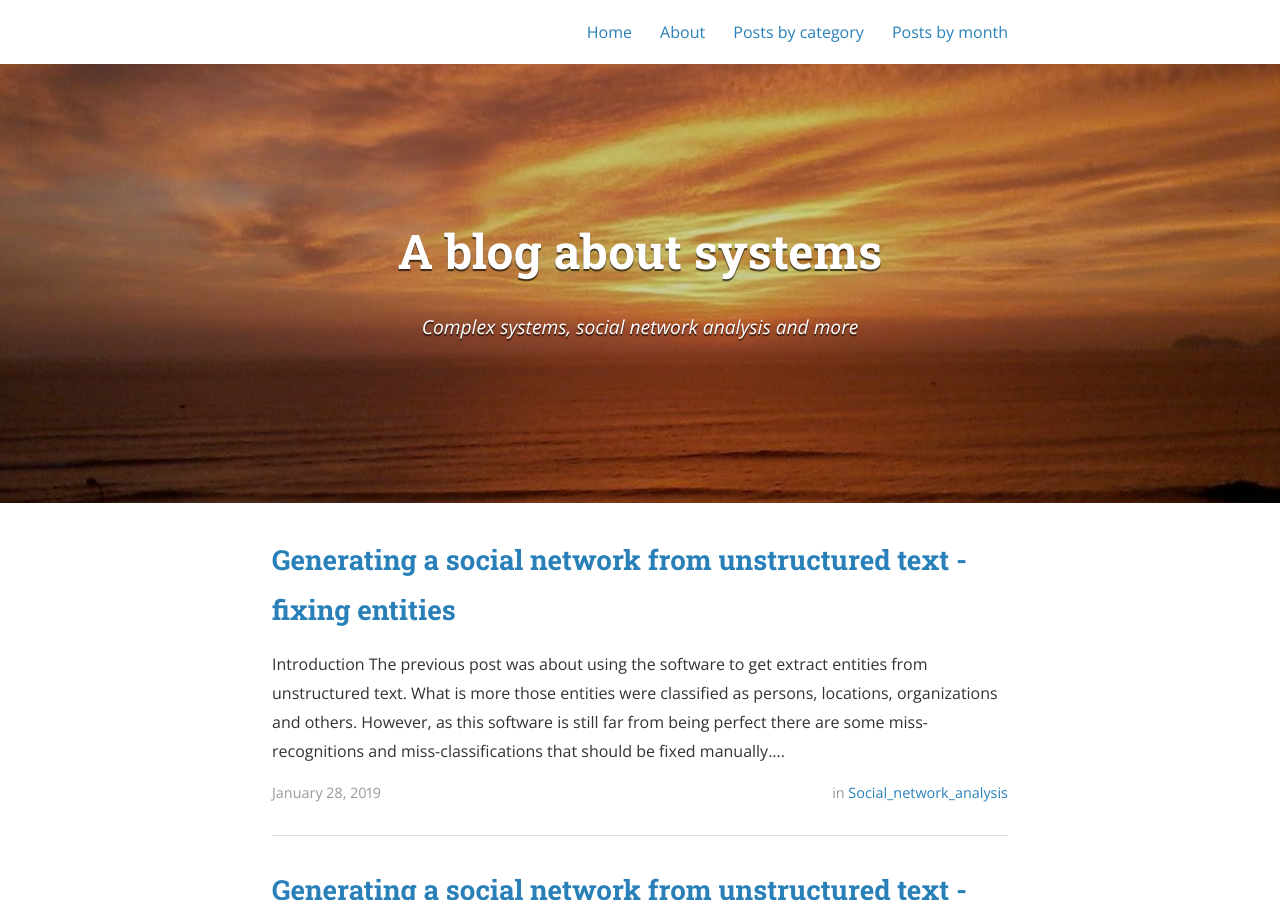
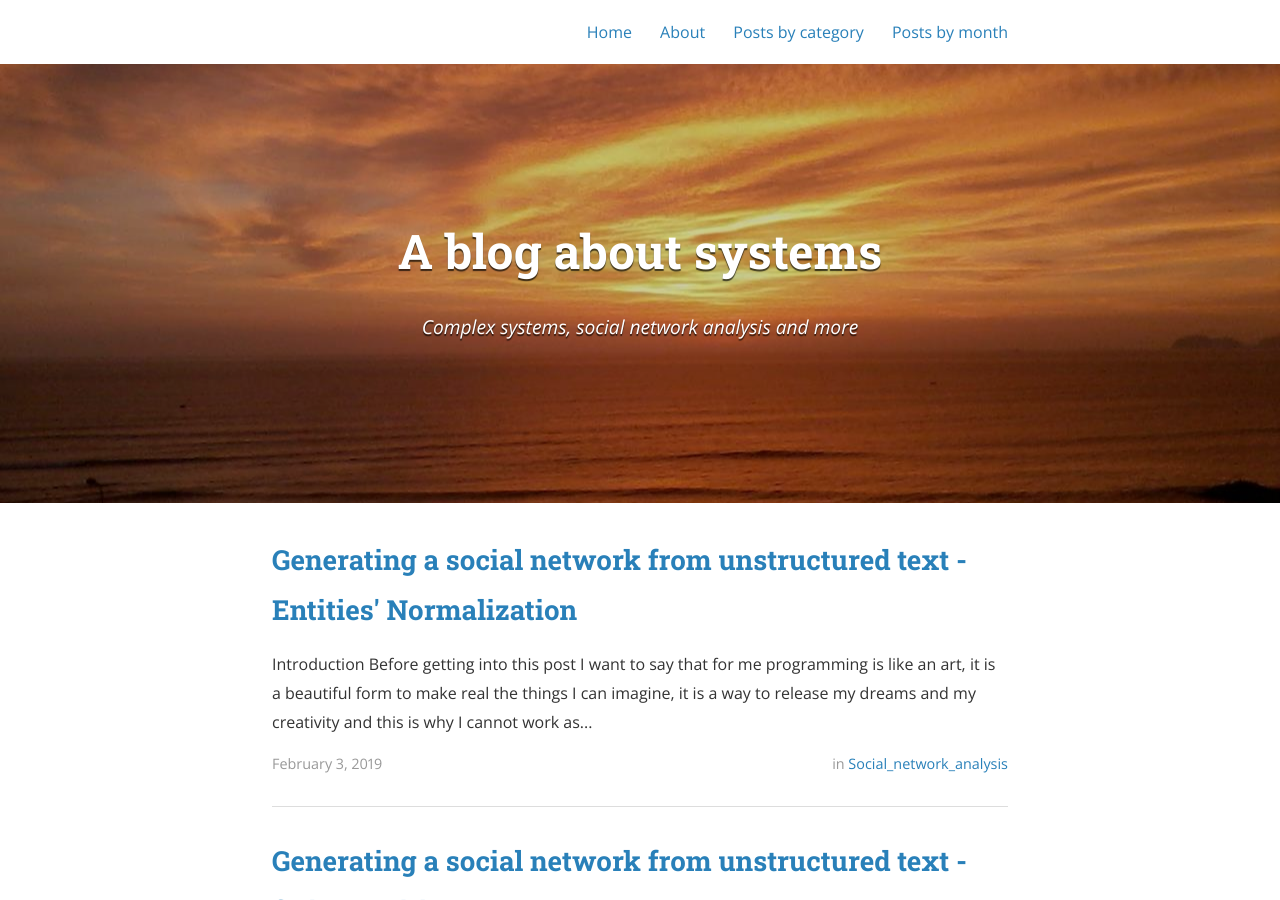
Before and after one commit to textanalyticsman/textanalyticsman.github.io, a Jekyll site: the page built from index.html, in a window 1280 px wide and 900 px high. Built offline with Jekyll 4.4.1, drawn with Linux system fonts in a browser that asks for light colours; nearby versions of some CDN libraries; the list of posts is cut into pages by our own code; part of the change alters nothing that is shown.

Commit message:
Clustering entities - 03022019

```diff
--- a/_includes/head.html
+++ b/_includes/head.html
@@ -75,4 +75,6 @@
 
   {% include tagmanager.html %}
 
+  {% include mathjax.html %}
+
 </head>
--- /dev/null
+++ b/_includes/mathjax.html
@@ -0,0 +1 @@
+<script src="https://cdn.mathjax.org/mathjax/latest/MathJax.js?config=TeX-AMS-MML_HTMLorMML" type="text/javascript"></script>
--- /dev/null
+++ b/_posts/2019-01-28-NetworkFromTextClusteringEntities.markdown
@@ -0,0 +1,163 @@
+---
+date: '2019-02-03 16:28:00'
+tags: [SNA, Social Network Analysis, text analytics, text mining, co-occurrence, entity named recognition, entity named classification,clustering]
+layout: post
+cover: /pictures/2019-01-16-GneratingANetworkFromText/01.png
+categories: Social_Network_Analysis
+title: Generating a social network from unstructured text - Entities' Normalization
+author: textanalyticsman
+---
+# Introduction
+
+Before getting into this post I want to say that for me programming is like an art, it is a beautiful form to make real the things I can imagine, it is a way to release my dreams and my creativity and this is why I cannot work as a programmer; because this is beyond schedules and commercial pressures, this part of the search.
+
+The [previous post](/social_network_analysis/NetworkFromTextFixingEntities/) was about using the [software](https://github.com/textanalyticsman/extractnetworksfromtext) to fix miss-classified entities. Thus, so far we have covered the extraction and the classification of entities as was mentioned on the [first post](/social_network_analysis/GneratingANetworkFromText/). Thus, this post is about the next problem to be solved after recognizing and classifying entities; the normalization of entities.
+
+# Normalization of entities
+
+**Choosing a distance function to compare entities**
+
+This process generates groups of entities according to their similarities to face cases where entities such as Doe, John Doe and John are the same. FreeLing has a co-referencing module to solve this problem. However, it works just for each document so this [software](https://github.com/textanalyticsman/extractnetworksfromtext) generates a report based on how similar strings are through the whole corpus.
+
+To create groups of similar entities, the [software](https://github.com/textanalyticsman/extractnetworksfromtext) needs a distance function to measure how comparable entities are. Thus, this [software](https://github.com/textanalyticsman/extractnetworksfromtext) uses the non-binary Jaccard distance, which works at tokens level. This is the definition of the Jaccard rate:
+
+Let us say we have two strings S1 and S2. The Jaccard distance between them is calculated using the following formula.
+
+$$
+Jd(S1,S2) = 1 - \frac {\mid S1 \cap S2 \mid}{\mid S1 \cup S2 \mid}
+$$
+
+The following example shows the meaning of this distance.
+
+Let us say we have two strings
+
+$$
+S1 = Pedro \\
+S2 = Pedro\hspace{2mm}Rodriguez
+$$
+
+When we replace above strings on the Jaccard distance formula, we will have
+
+$$
+Jd(S1,S2) = 1 - \frac {\mid \{Pedro\} \cap \{Pedro, \hspace{2mm}Rodriguez\} \mid}{\mid \{Pedro\} \cup \{Pedro, \hspace{2mm}Rodriguez\} \mid}\\
+$$
+
+$$
+Jd(S1,S2) = 1 - \frac {\mid \{Pedro\} \mid}{\mid \{Pedro, \hspace{2mm}Rodriguez\} \mid}\\
+$$
+
+$$
+Jd(S1,S2) = 1 - \frac{1}{2}\\
+$$
+
+$$
+Jd(S1,S2) = 0,5
+$$
+
+Thus, the Jaccard distance between the set of tokens $$\{Pedro\}$$ and $$\{Pedro, Rodriguez\}$$ is $$0.5$$
+
+After choosing a distance function, the question is how to group these entities according to their Jaccard distance?
+
+**Clustering similar entities**
+
+Before presenting some details about the clustering algorithm used in this post, I would like to show with an example an intuitive notion of clustering sets of tokens.
+
+Let us say we have the following list of entities.
+
+* Raul
+* Raul Castillo
+* Castillo
+* Raul Castillo Castillo
+* Cesar
+* Cesar Villacorta
+* Villacorta
+* Villacorta Guzman
+* Arturo
+* Arturo Lopez
+* Lopez
+
+First, in order to find groups of similar entities it is necessary to calculate a cost matrix represented by an edge list where each tuple has this information:
+
+$$
+Tuple (i)= <Entity01, Entity02, Jaccard Distance, Flag visited>
+$$
+
+Where $$i=1..n$$ and $$“n”$$ is the number of entities
+
+Each tuple is generated by the combination of two entities for example “Arturo” and “Arturo Lopez”. However, the total number of entities is equal to $$n * \frac{(n-1)}{2}$$ because Jaccard distance is symmetric. Thus, in this case the edge list has $$ 11 * \frac{10}{2}$$ tuples or 55 tuples. After calculating the Jaccard distance and after eliminating those tuples whose value is 1 (they are totally different); this table (an edges list) is generated.
+
+|**Entity01**|**Entity02**|**Jaccard distance**|**Flag visited**|
+|:-----:|:-----:|:-----:|:-----:|
+|Raul|Raul Castillo|0,50|
+|Raul|Raul Castillo Castillo|0,50|
+|Raul Castillo|Castillo|0,50|
+|Raul Castillo|Raul Castillo Castillo|0,50|
+|Castillo|Raul Castillo Castillo|0,50|
+|Cesar Villacorta|Villacorta|0,50|
+|Cesar Villacorta|Villacorta Guzman|0,67|
+|Villacorta|Villacorta Guzman|0,50|
+|Arturo|Arturo Lopez|0,50|
+|Arturo Lopez|Lopez|0,50|
+|Cesar|Cesar Villacorta|0,50|
+
+The previous table defines some paths between entities. For example, let us say we select the first entity called “Raul” its following entity is “Raul Castillo” and if we look for “Raul Castillo” its following entity is “Castillo” and if we continue with this procedure and marking those nodes that we visited, we will find disconnected graphs, which define some groups. In addition, the “Flag Visited” must be used to avoid repetition. In order to show this idea about clustering the previous table was loaded into Gephi to get a visual representation, which can be seen in the following picture.
+
+
+| ![](/pictures/2019-01-28-NetworkFromTextClusteringEntities/01.png) |
+|:--:|
+| *Visualization of the edge list through Gephi* |
+
+The previous example shows an intuitive approach made on a group of entities. This example makes sense with Jaccard distance and paths defined in the edge list shows a reachability criteria. Thus, a suitable algorithm for this problem is the [density-based spatial clustering of applications with noise (DBSCAN)](https://dl.acm.org/citation.cfm?id=3001507). DBSCAN receives two parameters ε, a threshold (in this case the Jaccard distance between two entities) used to find points that surround a given point “p” and minPts, which defines the minimum number of points that should be neighbours of “p”. DBSCAN can work with any kind of distance function. Following the main concepts related to this algorithm are presented.
+
+Eps-neighbourhood, given a point “p” its Eps-neighbourhood is composed by all the points from a dataset D where the distance between p and each one of them is less than ε. This Eps-neighbourhood has a minimum size that is controlled by the parameter minPts. Since a cluster has core points and border points, this parameter should be smaller enough to include border points in the cluster.
+
+* Directly density reachable, given two points “p” and “q”; “p” is density reachable from q when Eps-neighbourhood(q) is greater or equal than minPts and “p” belongs to Eps-neigh-bourhood(q).
+* Density reachable, let us say there are two points “p” and “q”; p is density reachable from q if there is path (p-x1-x2…-xn-q) between them. In addition, each successor point within the path must be directly density-reachable from its predecessor. For example, “x1” is di-rectly density-reachable from “p”. This property is important because defines a path that is similar to the intuitive notion used to create groups shown in previous figure.
+* Density-connected, given three points “p”, “q” and “o”; “p” and “q” are density connected when both are density reachable from “o”.
+* Cluster, this is a partition from a given dataset “D” where for a point “p” (which belongs to the cluster) a point “q” will be included in the same cluster if “q” is density reachable from p. In addition, both points “p” and “q” must be also density connected.
+* Noise, these are points from a given dataset “D” that do not belong to any cluster.
+
+
+# Generating clusters
+
+After setting the theoretical basis about the algorithm used here, it is time to show how this [software](https://github.com/textanalyticsman/extractnetworksfromtext) can be used to generate clusters of similar entities.
+
+1.  **Click on Analyzer >> Entities clustering**.
+
+	| ![](/pictures/2019-01-28-NetworkFromTextClusteringEntities/02.png) |
+	|:--:|
+	| *Option used to create entities' clusters* |
+
+1.  **Click on Load available corpora and select the corpus you want to get entities' clusters from**.
+
+	| ![](/pictures/2019-01-28-NetworkFromTextClusteringEntities/03.png) |
+	|:--:|
+	| *Choose the corpus you want to work* |
+
+1.  **Set the values for Epsilon ε and Minimum number of points minPts and click on "Extract cluster from selected corpus"**.
+
+	| ![](/pictures/2019-01-28-NetworkFromTextClusteringEntities/04.png) |
+	|:--:|
+	| *Setting the values for ε and minPts used to extract cluster through the DBSCAN algorithm* |
+
+1.  **Cluster are generated and the list of them are shown on the left as "List of clusters" if you click on any of them, you will see the details on the right panel called "Entities that belong to the selected cluster"**.
+
+	| ![](/pictures/2019-01-28-NetworkFromTextClusteringEntities/05.png) |
+	|:--:|
+	| *List of clusters and entities that belong to a selected cluster* |
+
+Here you can see another example
+
+| ![](/pictures/2019-01-28-NetworkFromTextClusteringEntities/06.png) |
+|:--:|
+| *List of clusters and entities that belong to a selected cluster* |
+
+And another
+
+| ![](/pictures/2019-01-28-NetworkFromTextClusteringEntities/07.png) |
+|:--:|
+| *List of clusters and entities that belong to a selected cluster* |
+
+# Conclusion
+
+This post has shown how to generate clusters of entities based on the Jaccard distance as a measure of similarity based on tokens and the algorithm called [density-based spatial clustering of applications with noise (DBSCAN)](https://dl.acm.org/citation.cfm?id=3001507). So far we have managed to create clusters, but there are miss-clustered entities that should be fixed manually and even thought this process is going to be hard, it is still much better than a pure manual process.
```
Also changed, not shown: pictures/2019-01-28-NetworkFromTextClusteringEntities/01.png (added), pictures/2019-01-28-NetworkFromTextClusteringEntities/02.png (added), pictures/2019-01-28-NetworkFromTextClusteringEntities/03.png (added), pictures/2019-01-28-NetworkFromTextClusteringEntities/04.png (added), pictures/2019-01-28-NetworkFromTextClusteringEntities/05.png (added), pictures/2019-01-28-NetworkFromTextClusteringEntities/06.png (added), pictures/2019-01-28-NetworkFromTextClusteringEntities/07.png (added).
